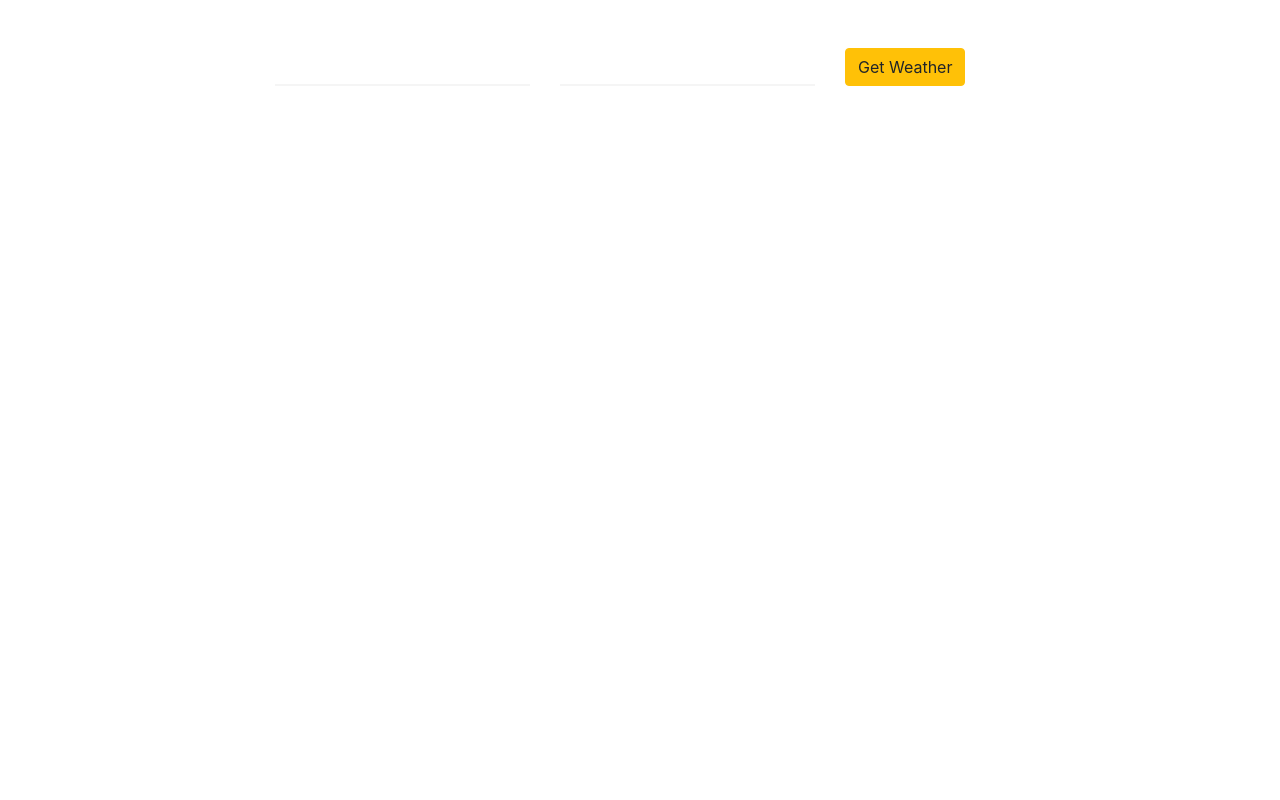
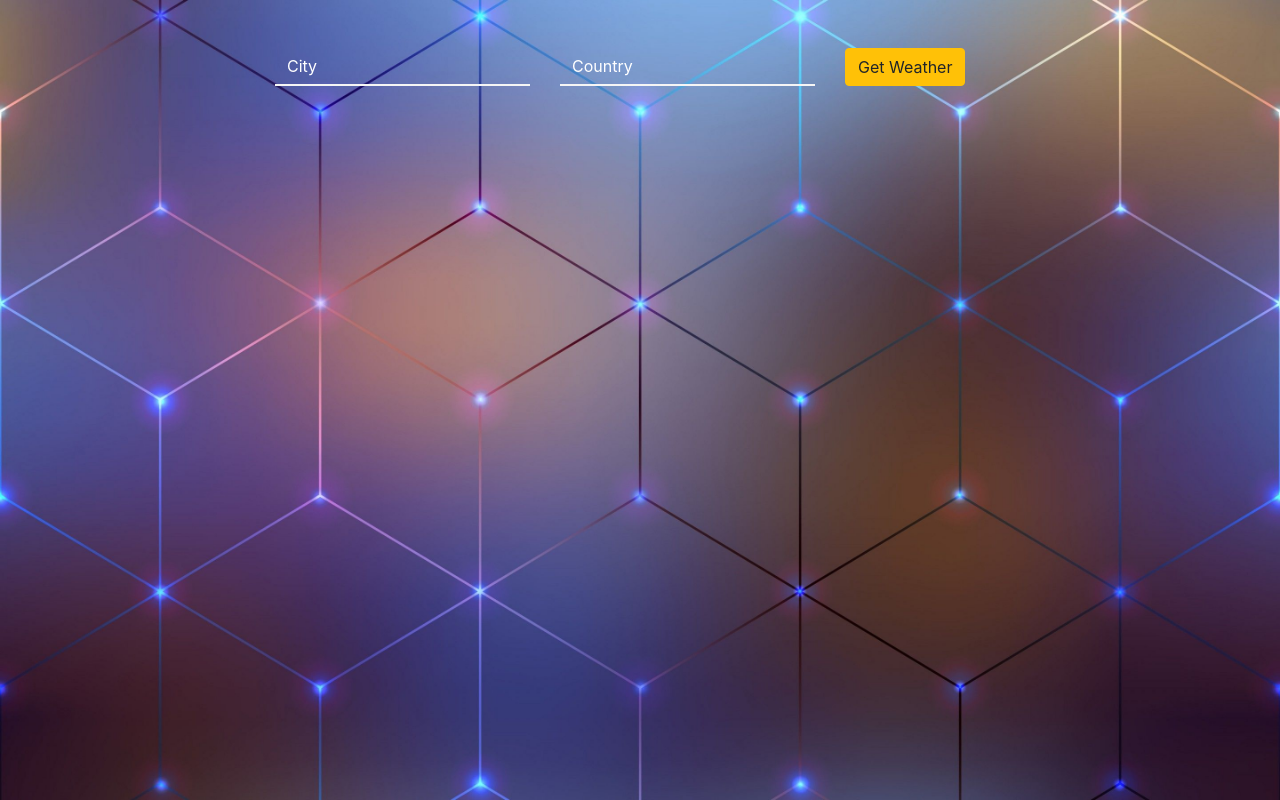
Before and after one commit to snehaM2210/Project-Ether, a React (Create React App) app in the folder weather-app/: page / in a window 1280 px wide. Built offline with nearby package versions, Linux system fonts and the light colour scheme.

Commit message:
Update index.css

```diff
--- a/weather-app/src/index.css
+++ b/weather-app/src/index.css
@@ -5,6 +5,9 @@ body {
     sans-serif;
   -webkit-font-smoothing: antialiased;
   -moz-osx-font-smoothing: grayscale;
+  background: url("./assets/weatherBg.jpg");
+  background-size: cover;
+  background-repeat: no-repeat;
 }
 
 code {
```
